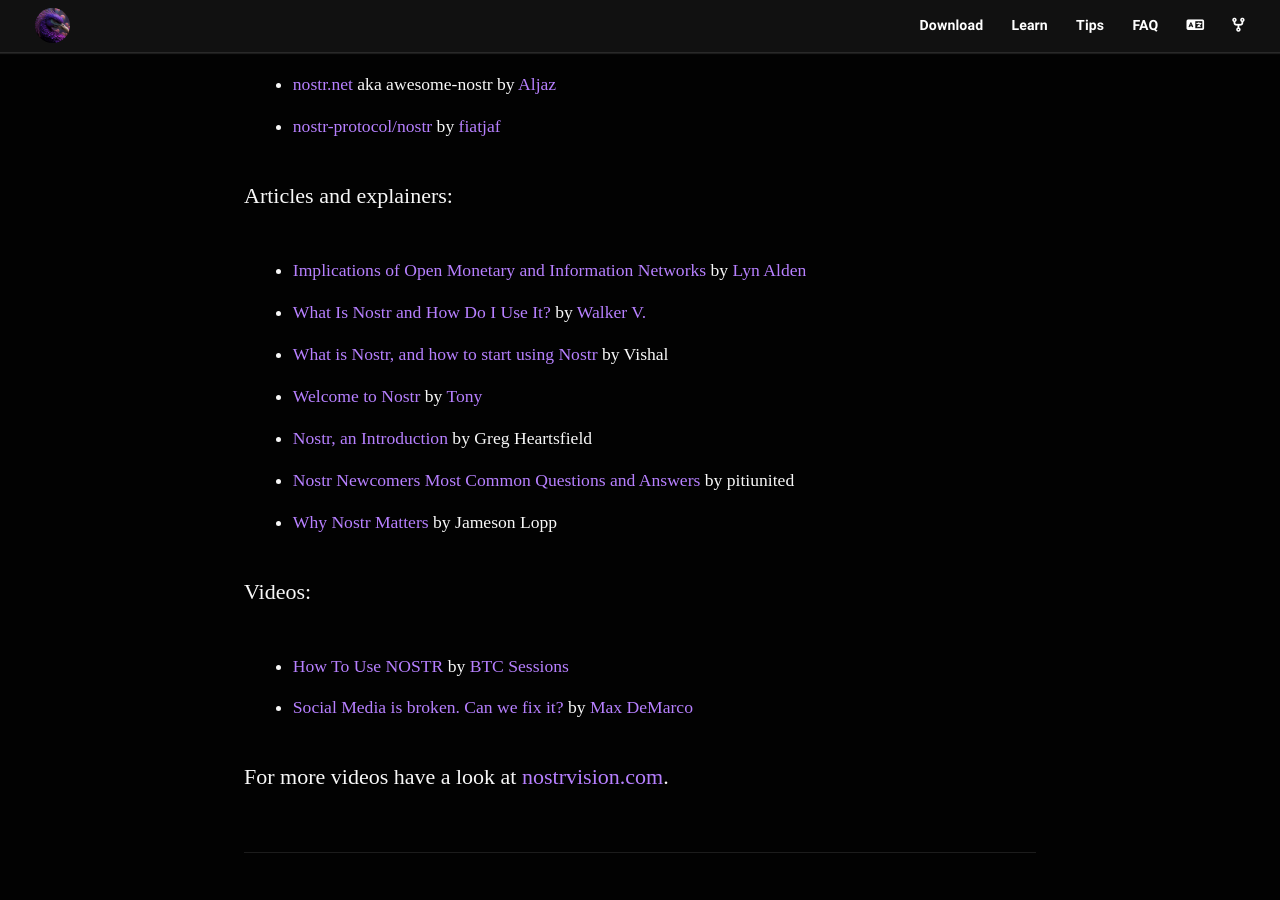
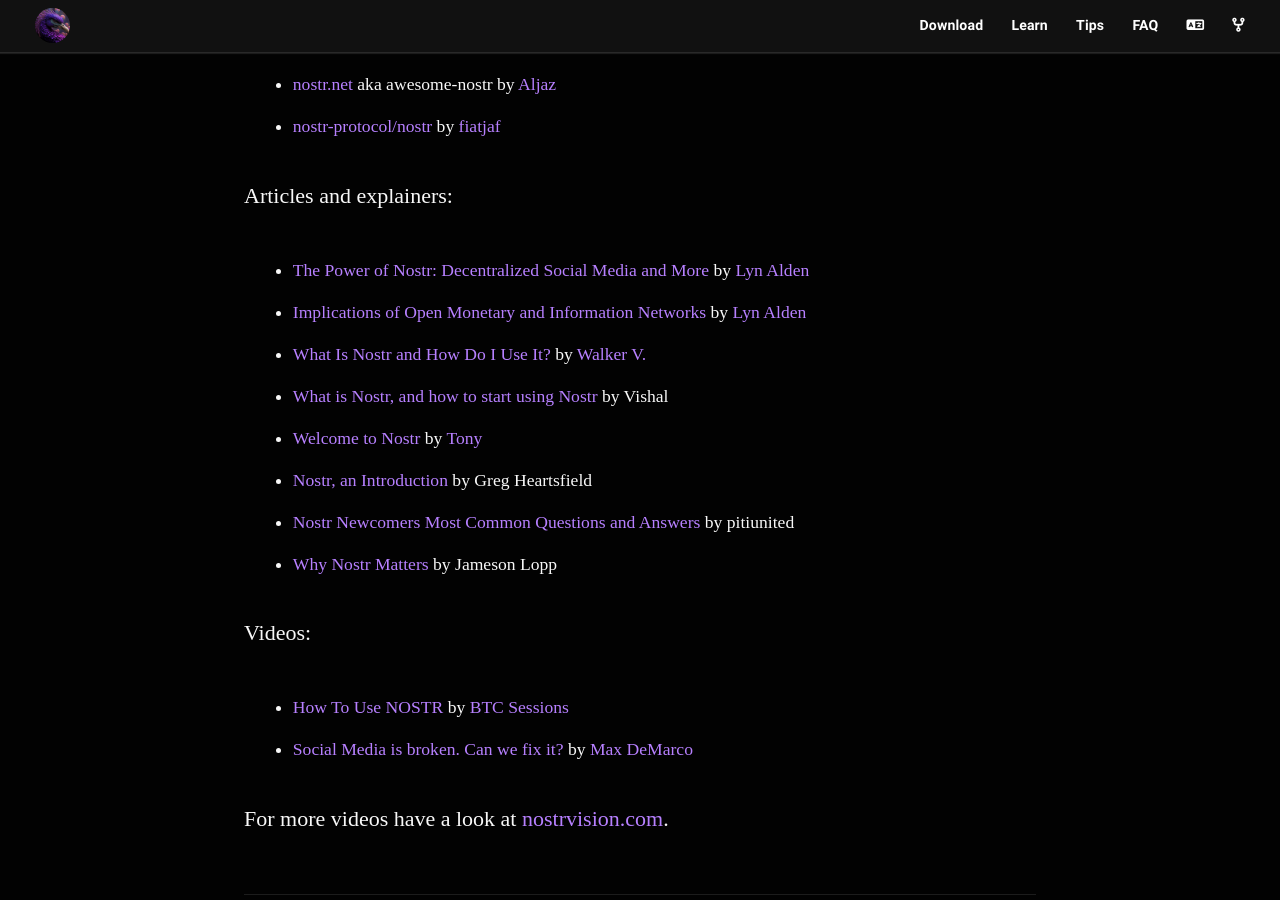
Before and after one commit to nostr-resources/nostr-resources.github.io, a Jekyll site: the page built from index.md, in a window 1280 px wide and 900 px high, scrolled down 16697 px. Built offline with Jekyll 4.4.1, drawn with Linux system fonts in a browser that asks for light colours; some web fonts are replaced.

Commit message:
feat(articles): add Lyn's new one

```diff
--- a/index.md
+++ b/index.md
@@ -444,6 +444,7 @@ Only the message content is encrypted on Nostr: the sender, recipient and timest
 
 Articles and explainers:
 
+- [The Power of Nostr: Decentralized Social Media and More](https://www.lynalden.com/the-power-of-nostr/) by [Lyn Alden](nostr:npub1a2cww4kn9wqte4ry70vyfwqyqvpswksna27rtxd8vty6c74era8sdcw83a)
 - [Implications of Open Monetary and Information Networks](https://www.lynalden.com/open-networks/) by [Lyn Alden](nostr:npub1a2cww4kn9wqte4ry70vyfwqyqvpswksna27rtxd8vty6c74era8sdcw83a)
 - [What Is Nostr and How Do I Use It?](https://www.btctimes.com/news/what-is-nostr-and-how-do-i-use-it) by [Walker V.](nostr:npub1cj8znuztfqkvq89pl8hceph0svvvqk0qay6nydgk9uyq7fhpfsgsqwrz4u)
 - [What is Nostr, and how to start using Nostr](https://github.com/vishalxl/nostr_console/discussions/31) by Vishal
```
